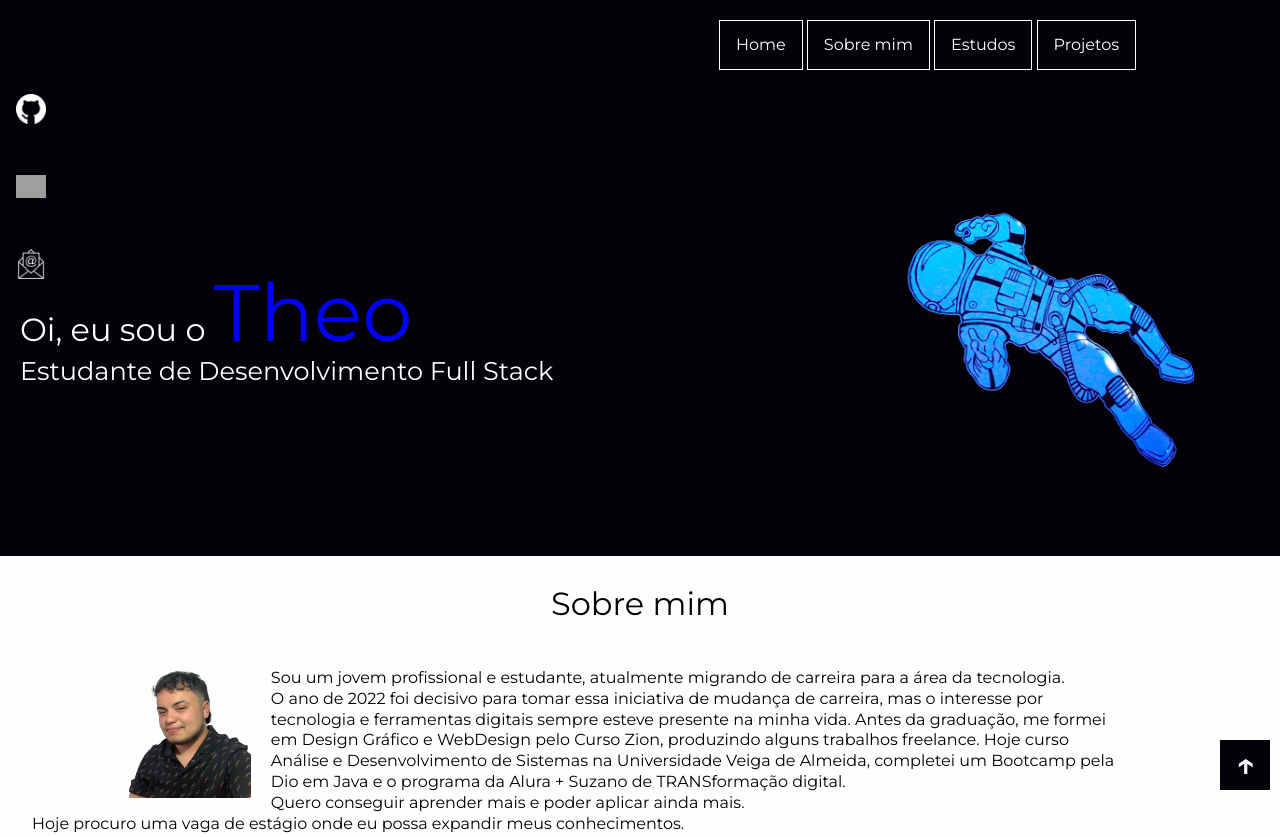
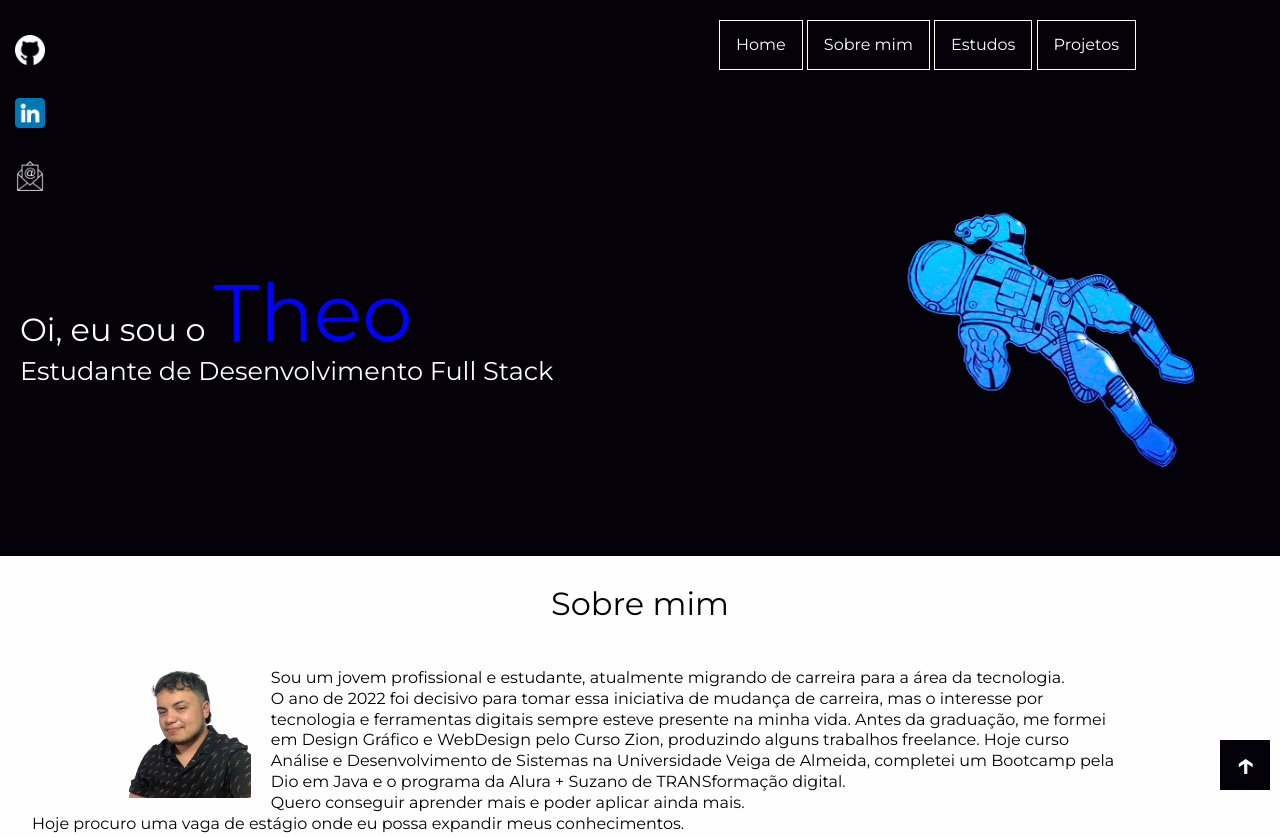
Before and after one commit to theodirk21/portifolio-theodirk, a plain HTML site: page index.html in a window 1280 px wide. Shown: the top 837 px of the page. Drawn offline with Linux system fonts and the light colour scheme; grey boxes are pictures that could not be loaded.

Commit message:
alterações no posicionamento dos contatos

```diff
--- a/index.html
+++ b/index.html
@@ -17,6 +17,13 @@
             <section class="caixa">
 
                  <nav>
+                    <nav class="contatos">
+                        <ul>
+                            <li><a class="github" href="https://github.com/theodirk21"> <img  src="github.png" /></a></li>
+                            <li><a class="linkedin" href="https://www.linkedin.com/in/theo-dirk/"><img src="linkedin.png"/></a></li>
+                            <li><a class="email" href="mailto:theodirk17@gmail.com"> <img  src="email.png" ></a></li>
+                        </ul>
+                    </nav>
                      <ul class="menu">
                          <li><a class="home-menu" href="index.html">Home</a> </li>
                          <li> <a class="sobre-mim-menu" href="#sobre-mim">Sobre mim </a> </li>
@@ -25,13 +32,7 @@
 
                      </ul>
                  </nav>
-                 <nav class="contatos">
-                    <ul>
-                        <li><a class="github" href="https://github.com/theodirk21"> <img  src="github.png" width="30em" /></a></li>
-                        <li><a class="linkedin" href="https://www.linkedin.com/in/theo-dirk/"><img src="https://cdn.jsdelivr.net/gh/devicons/devicon/icons/linkedin/linkedin-original.svg" width="30em"/></a></li>
-                        <li><a class="email" href="mailto:theodirk17@gmail.com"> <img  src="email.png" width="30em"></a></li>
-                    </ul>
-                </nav>
+
 
              </section>
 
@@ -89,14 +90,15 @@
                             - Trabalhando com collections java </br>
                             - Programação orientada a objetos </br>
                             - Debugging java </br>
-                            - Tratamento de exceções em Java- Introdução ao Spring Framework </br>
+                            - Tratamento de exceções em Java</br>
+                            - Introdução ao Spring Framework </br>
                             E mais ...</br>
                          </p> </br>
                          <button class="botao-certificado"><a href="https://media-exp1.licdn.com/dms/image/C4D2DAQH2tIPVcGo6JQ/profile-treasury-image-shrink_800_800/0/1669808627218?e=1671483600&v=beta&t=VGMJV7hnP48qmwnINc-InFgjK0idbwj8KZnqXNuF_MU">Certificado de conclusão</a></button>
 
                     </li>
                     <li>
-                        <h2>Alura + Suzano: TRANSformação Digital</h2>
+                        <h2>Alura + Suzano: TRANSformação Digital</h2></br>
                         <p class="inicio/conclusao"> Concluido em: dez/2022</br></p> </br>
                         <p class="estudos-descricao"><span class="aprendizado"> Aprendizado: </span></br>
                         -Introdução e Aprofundamento em HTML e CSS </br>
@@ -108,8 +110,8 @@
             </section>
 
 
-        <section>
-            <ul id = "projetos" class="projetos">
+        <section class="projetos">
+            <ul id = "projetos" >
                 <h1 class="projetos-titulo">Projetos</h2>
                     <a href="https://github.com/theodirk21/Desafio-Dio2-Java-Spring">
                         <li>
--- a/style.css
+++ b/style.css
@@ -1,3 +1,4 @@
+
 body {
    background: #040108;
    font-family: 'Montserrat', sans-serif;
@@ -52,17 +53,22 @@ header {
 
 
 .contatos {
+    display: flex;
     position: fixed;
     list-style: none;
-    max-width: 100%;
     background-color: #040108;
+    width: 4%;
 }
 
 .contatos li{
-    padding-top: 1.5em;
-    padding-bottom: 1.5em;
-    padding-right: 1em;
-    padding-left: 1em;
+  padding: 50%;
+
+}
+
+.contatos a img {
+    width: 30px;
+    height: 30px;
+    object-fit: scale-down;
 }
 
 .banner-com-infomacao {
@@ -206,7 +212,7 @@ header {
 .projetos {
     width: 100%;
     margin: 0 auto;
-    padding-bottom: 2em;
+    padding: 3em 0;
     background: white;
     transition: all .10s;
     list-style: none;
```
Also changed, not shown: linkedin.png (added).
